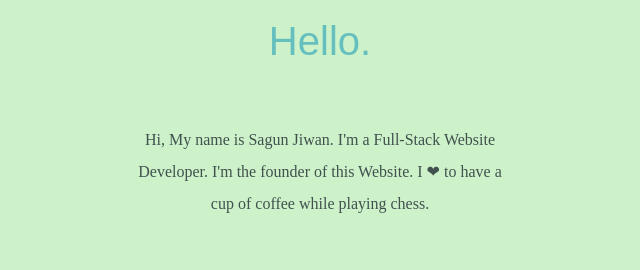
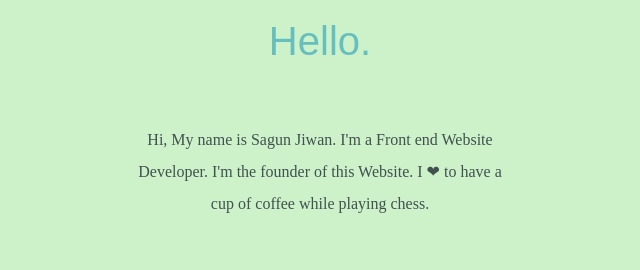
Before and after one commit to sagunjiwan/cv, a plain HTML site: page index.html in a window 1280 px wide. Shown: the part 1052-1322 px from the top of the page, 320-960 px from the left. Drawn offline with Linux system fonts and the light colour scheme.

Commit message:
Update index.html

```diff
--- a/index.html
+++ b/index.html
@@ -21,7 +21,7 @@
   <div class="profile">
     <img src="images/sagun.png" alt="">
     <h2>Hello.</h2>
-    <p class="intro">Hi, My name is Sagun Jiwan. I'm a Full-Stack Website Developer.
+    <p class="intro">Hi, My name is Sagun Jiwan. I'm a Front end Website Developer.
     I'm the founder of this Website. I ❤ to have a cup of coffee while playing chess.</p>
   </div>
   <hr>
```
